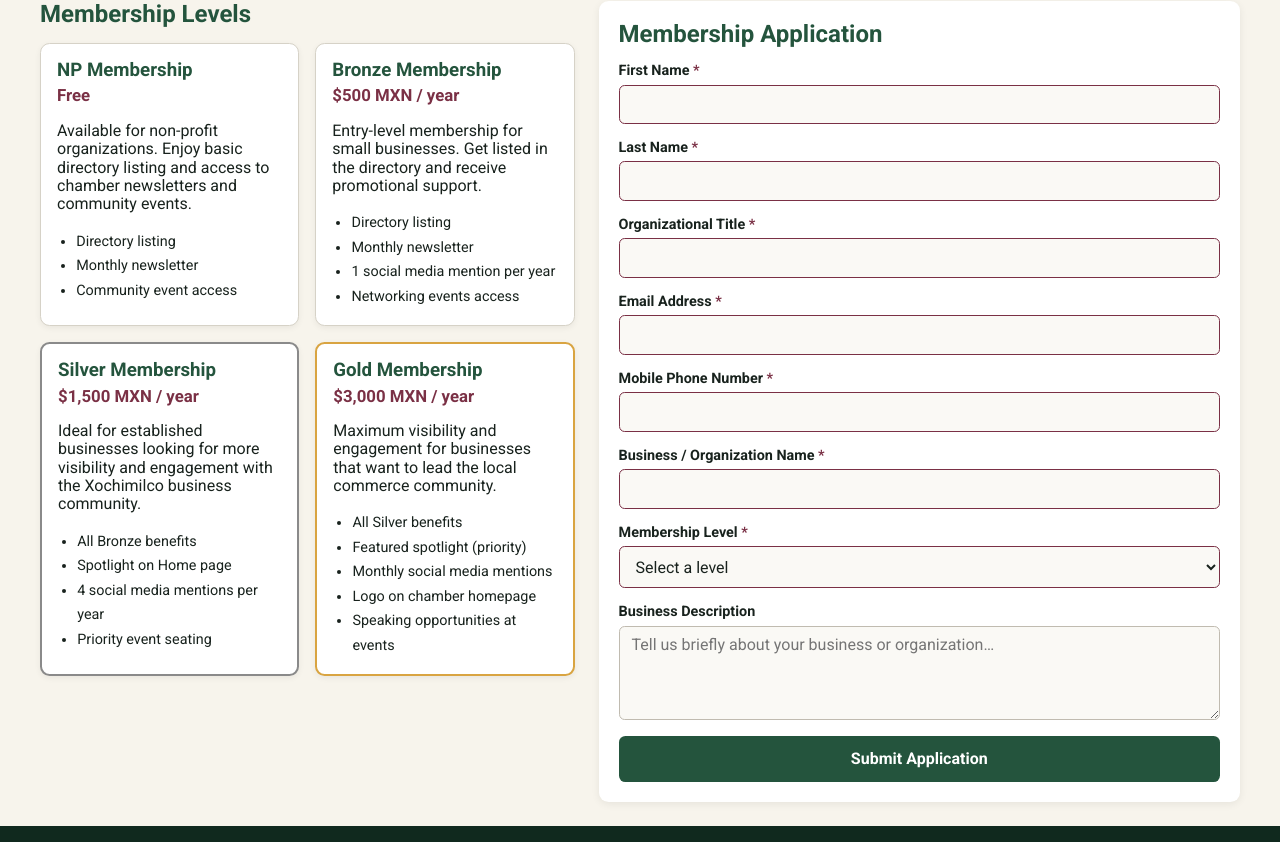
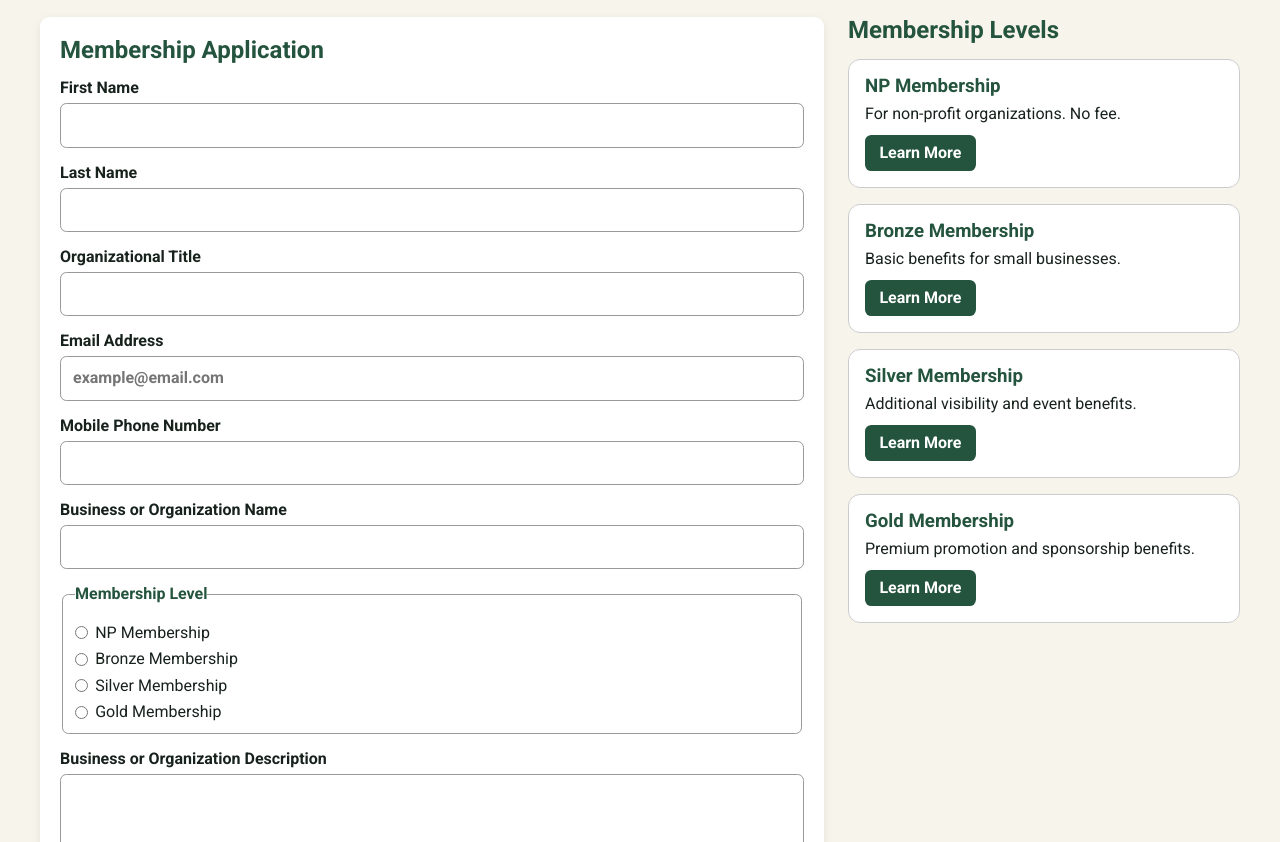
Before and after one commit to Kiven1300/wdd231, a plain HTML site: page chamber/join.html in a window 1280 px wide. Shown: the part 202-1044 px from the top of the page. Drawn offline with Linux system fonts and the light colour scheme.

Commit message:
assignment completed

```diff
--- a/chamber/join.html
+++ b/chamber/join.html
@@ -51,186 +51,217 @@
   </nav>
 
   <main>
-    <h1>Join the Chamber</h1>
+    <h1>Join the Xochimilco Chamber of Commerce</h1>
 
     <div class="join-layout">
+      <section class="join-form-section">
+        <h2>Membership Application</h2>
 
-      <!-- ── Membership Cards ── -->
-      <section class="membership-levels">
+        <form method="get" action="thankyou.html" class="join-form">
+          <label>
+            First Name
+            <input
+              type="text"
+              name="first-name"
+              title="Enter your first name"
+              autocomplete="given-name"
+              required
+            >
+          </label>
+
+          <label>
+            Last Name
+            <input
+              type="text"
+              name="last-name"
+              title="Enter your last name"
+              autocomplete="family-name"
+              required
+            >
+          </label>
+
+          <label>
+            Organizational Title
+            <input
+              type="text"
+              name="organization-title"
+              title="Enter your organizational title. Use at least seven letters, spaces, or hyphens."
+              autocomplete="organization-title"
+              pattern="[A-Za-z\s-]{7,}"
+            >
+          </label>
+
+          <label>
+            Email Address
+            <input
+              type="email"
+              name="email"
+              title="Enter your email address"
+              autocomplete="email"
+              placeholder="example@email.com"
+              required
+            >
+          </label>
+
+          <label>
+            Mobile Phone Number
+            <input
+              type="tel"
+              name="phone"
+              title="Enter your mobile phone number"
+              autocomplete="tel"
+              required
+            >
+          </label>
+
+          <label>
+            Business or Organization Name
+            <input
+              type="text"
+              name="organization"
+              title="Enter your business or organization name"
+              autocomplete="organization"
+              required
+            >
+          </label>
+
+          <fieldset>
+            <legend>Membership Level</legend>
+
+            <label>
+              <input
+                type="radio"
+                name="membership"
+                value="np"
+                title="Select NP Membership"
+                required
+              >
+              NP Membership
+            </label>
+
+            <label>
+              <input
+                type="radio"
+                name="membership"
+                value="bronze"
+                title="Select Bronze Membership"
+              >
+              Bronze Membership
+            </label>
+
+            <label>
+              <input
+                type="radio"
+                name="membership"
+                value="silver"
+                title="Select Silver Membership"
+              >
+              Silver Membership
+            </label>
+
+            <label>
+              <input
+                type="radio"
+                name="membership"
+                value="gold"
+                title="Select Gold Membership"
+              >
+              Gold Membership
+            </label>
+          </fieldset>
+
+          <label>
+            Business or Organization Description
+            <textarea
+              name="description"
+              title="Describe your business or organization"
+              rows="5"
+            ></textarea>
+          </label>
+
+          <input type="hidden" name="timestamp" id="timestamp">
+
+          <input type="submit" value="Apply for Membership">
+        </form>
+      </section>
+
+      <section class="membership-section">
         <h2>Membership Levels</h2>
 
-        <div class="level-cards">
-          <article class="level-card">
+        <div class="membership-cards">
+          <article class="membership-card">
             <h3>NP Membership</h3>
-            <p class="level-price">Free</p>
-            <p>
-              Available for non-profit organizations. Enjoy basic directory
-              listing and access to chamber newsletters and community events.
-            </p>
-            <ul>
-              <li>Directory listing</li>
-              <li>Monthly newsletter</li>
-              <li>Community event access</li>
-            </ul>
+            <p>For non-profit organizations. No fee.</p>
+            <button type="button" data-dialog="np-modal">Learn More</button>
           </article>
 
-          <article class="level-card">
+          <article class="membership-card">
             <h3>Bronze Membership</h3>
-            <p class="level-price">$500 MXN / year</p>
-            <p>
-              Entry-level membership for small businesses. Get listed in the
-              directory and receive promotional support.
-            </p>
-            <ul>
-              <li>Directory listing</li>
-              <li>Monthly newsletter</li>
-              <li>1 social media mention per year</li>
-              <li>Networking events access</li>
-            </ul>
+            <p>Basic benefits for small businesses.</p>
+            <button type="button" data-dialog="bronze-modal">Learn More</button>
           </article>
 
-          <article class="level-card level-card--silver">
+          <article class="membership-card">
             <h3>Silver Membership</h3>
-            <p class="level-price">$1,500 MXN / year</p>
-            <p>
-              Ideal for established businesses looking for more visibility and
-              engagement with the Xochimilco business community.
-            </p>
-            <ul>
-              <li>All Bronze benefits</li>
-              <li>Spotlight on Home page</li>
-              <li>4 social media mentions per year</li>
-              <li>Priority event seating</li>
-            </ul>
+            <p>Additional visibility and event benefits.</p>
+            <button type="button" data-dialog="silver-modal">Learn More</button>
           </article>
 
-          <article class="level-card level-card--gold">
+          <article class="membership-card">
             <h3>Gold Membership</h3>
-            <p class="level-price">$3,000 MXN / year</p>
-            <p>
-              Maximum visibility and engagement for businesses that want to
-              lead the local commerce community.
-            </p>
-            <ul>
-              <li>All Silver benefits</li>
-              <li>Featured spotlight (priority)</li>
-              <li>Monthly social media mentions</li>
-              <li>Logo on chamber homepage</li>
-              <li>Speaking opportunities at events</li>
-            </ul>
+            <p>Premium promotion and sponsorship benefits.</p>
+            <button type="button" data-dialog="gold-modal">Learn More</button>
           </article>
         </div>
       </section>
+    </div>
 
-      <!-- ── Application Form ── -->
-      <section class="join-form-section">
-        <h2>Membership Application</h2>
+    <dialog id="np-modal">
+      <h3>NP Membership Benefits</h3>
+      <p>This level is designed for non-profit organizations and has no fee.</p>
+      <ul>
+        <li>Basic directory listing</li>
+        <li>Community event invitations</li>
+        <li>Access to chamber newsletters</li>
+      </ul>
+      <button type="button" class="close-modal">Close</button>
+    </dialog>
 
-        <form
-          id="join-form"
-          method="get"
-          action="thankyou.html"
-          novalidate
-        >
-          <div class="form-group">
-            <label for="first-name">First Name <span aria-hidden="true">*</span></label>
-            <input
-              type="text"
-              id="first-name"
-              name="firstName"
-              autocomplete="given-name"
-              required
-              pattern="[A-Za-zÀ-ÿ\s\-]{2,}"
-              title="At least 2 letters"
-            >
-          </div>
+    <dialog id="bronze-modal">
+      <h3>Bronze Membership Benefits</h3>
+      <p>This level is ideal for small businesses that want basic chamber visibility.</p>
+      <ul>
+        <li>Business directory listing</li>
+        <li>Networking event invitations</li>
+        <li>Member newsletter access</li>
+      </ul>
+      <button type="button" class="close-modal">Close</button>
+    </dialog>
 
-          <div class="form-group">
-            <label for="last-name">Last Name <span aria-hidden="true">*</span></label>
-            <input
-              type="text"
-              id="last-name"
-              name="lastName"
-              autocomplete="family-name"
-              required
-              pattern="[A-Za-zÀ-ÿ\s\-]{2,}"
-              title="At least 2 letters"
-            >
-          </div>
+    <dialog id="silver-modal">
+      <h3>Silver Membership Benefits</h3>
+      <p>This level provides additional promotional opportunities and member discounts.</p>
+      <ul>
+        <li>Enhanced directory listing</li>
+        <li>Training event discounts</li>
+        <li>Social media promotion opportunities</li>
+        <li>Eligibility for homepage spotlight ads</li>
+      </ul>
+      <button type="button" class="close-modal">Close</button>
+    </dialog>
 
-          <div class="form-group">
-            <label for="org-title">Organizational Title <span aria-hidden="true">*</span></label>
-            <input
-              type="text"
-              id="org-title"
-              name="orgTitle"
-              autocomplete="organization-title"
-              required
-              pattern="[A-Za-zÀ-ÿ\s\-]{7,}"
-              title="At least 7 characters"
-            >
-          </div>
-
-          <div class="form-group">
-            <label for="email">Email Address <span aria-hidden="true">*</span></label>
-            <input
-              type="email"
-              id="email"
-              name="email"
-              autocomplete="email"
-              required
-            >
-          </div>
-
-          <div class="form-group">
-            <label for="phone">Mobile Phone Number <span aria-hidden="true">*</span></label>
-            <input
-              type="tel"
-              id="phone"
-              name="phone"
-              autocomplete="tel"
-              required
-            >
-          </div>
-
-          <div class="form-group">
-            <label for="business-name">Business / Organization Name <span aria-hidden="true">*</span></label>
-            <input
-              type="text"
-              id="business-name"
-              name="businessName"
-              autocomplete="organization"
-              required
-            >
-          </div>
-
-          <div class="form-group">
-            <label for="membership-level">Membership Level <span aria-hidden="true">*</span></label>
-            <select id="membership-level" name="membershipLevel" required>
-              <option value="" disabled selected>Select a level</option>
-              <option value="np">NP Membership (Non-Profit)</option>
-              <option value="bronze">Bronze Membership</option>
-              <option value="silver">Silver Membership</option>
-              <option value="gold">Gold Membership</option>
-            </select>
-          </div>
-
-          <div class="form-group">
-            <label for="description">Business Description</label>
-            <textarea
-              id="description"
-              name="description"
-              rows="4"
-              placeholder="Tell us briefly about your business or organization…"
-            ></textarea>
-          </div>
-
-          <input type="hidden" id="timestamp" name="timestamp">
-
-          <button type="submit" class="submit-button">Submit Application</button>
-        </form>
-      </section>
-    </div>
+    <dialog id="gold-modal">
+      <h3>Gold Membership Benefits</h3>
+      <p>This level is designed for organizations that want premium visibility and sponsorship opportunities.</p>
+      <ul>
+        <li>Premium directory listing</li>
+        <li>Priority homepage spotlight placement</li>
+        <li>Event sponsorship opportunities</li>
+        <li>Advertising opportunities</li>
+        <li>Discounted chamber luncheon access</li>
+      </ul>
+      <button type="button" class="close-modal">Close</button>
+    </dialog>
   </main>
 
   <footer>
--- a/chamber/styles/larger.css
+++ b/chamber/styles/larger.css
@@ -136,11 +136,12 @@
   /* ── Join desktop ──────────────────────────────────────────────────────────── */
 
   .join-layout {
-    grid-template-columns: 1fr 1.2fr;
+    grid-template-columns: 2fr 1fr;
     align-items: start;
   }
 
-  .level-cards {
-    grid-template-columns: 1fr 1fr;
+  .membership-section {
+    position: sticky;
+    top: 1rem;
   }
 }
--- a/chamber/styles/small.css
+++ b/chamber/styles/small.css
@@ -566,57 +566,15 @@ footer p {
 .join-layout {
   display: grid;
   gap: 1.5rem;
+  padding: 1rem 0;
 }
 
-.membership-levels h2,
+.membership-section h2,
 .join-form-section h2 {
   margin: 0 0 0.9rem;
   color: var(--primary);
 }
 
-.level-cards {
-  display: grid;
-  gap: 1rem;
-}
-
-.level-card {
-  background-color: var(--surface);
-  border: 1px solid #d6d2c7;
-  border-radius: 0.6rem;
-  padding: 1rem;
-  box-shadow: 0 2px 6px rgba(0, 0, 0, 0.06);
-}
-
-.level-card h3 {
-  margin: 0 0 0.3rem;
-  color: var(--primary);
-}
-
-.level-price {
-  font-weight: 700;
-  font-size: 1.05rem;
-  color: var(--accent);
-  margin: 0 0 0.5rem;
-}
-
-.level-card ul {
-  margin: 0.5rem 0 0;
-  padding-left: 1.2rem;
-  font-size: 0.9rem;
-  line-height: 1.7;
-}
-
-.level-card--silver {
-  border-color: #8a8a8a;
-  border-width: 2px;
-}
-
-.level-card--gold {
-  border-color: var(--secondary);
-  border-width: 2px;
-}
-
-/* Form */
 .join-form-section {
   background-color: var(--surface);
   border-radius: 0.6rem;
@@ -624,113 +582,188 @@ footer p {
   box-shadow: 0 2px 8px rgba(0, 0, 0, 0.07);
 }
 
-.form-group {
-  display: flex;
-  flex-direction: column;
-  gap: 0.3rem;
-  margin-bottom: 1rem;
+.join-form {
+  display: grid;
+  gap: 1rem;
 }
 
-.form-group label {
-  font-weight: 700;
-  font-size: 0.9rem;
+.join-form label {
+  display: grid;
+  gap: 0.35rem;
+  font-weight: 600;
 }
 
-.form-group label span {
-  color: var(--accent);
+.join-form input,
+.join-form textarea {
+  width: 100%;
+  padding: 0.75rem;
+  border: 1px solid #999;
+  border-radius: 0.4rem;
+  font: inherit;
 }
 
-.form-group input,
-.form-group select,
-.form-group textarea {
-  padding: 0.6rem 0.75rem;
-  border: 1px solid #c0bbb0;
-  border-radius: 0.35rem;
-  font-family: inherit;
-  font-size: 1rem;
-  background-color: #faf9f5;
-  color: var(--text);
-  width: 100%;
+.join-form fieldset {
+  border: 1px solid #999;
+  border-radius: 0.4rem;
+  padding: 0.75rem;
 }
 
-.form-group input:focus,
-.form-group select:focus,
-.form-group textarea:focus {
+.join-form legend {
+  font-weight: 700;
+  color: var(--primary);
+}
+
+.join-form fieldset label {
+  display: flex;
+  align-items: center;
+  gap: 0.45rem;
+  margin-top: 0.5rem;
+  font-weight: 400;
+}
+
+.join-form input[type='radio'] {
+  width: auto;
+  padding: 0;
+}
+
+.join-form input:focus,
+.join-form textarea:focus {
   outline: 2px solid var(--primary);
   outline-offset: 2px;
-  border-color: var(--primary);
 }
 
-.form-group input:invalid:not(:placeholder-shown),
-.form-group select:invalid {
-  border-color: var(--accent);
+.join-form input[type='submit'] {
+  border: none;
+  cursor: pointer;
+  background-color: var(--primary);
+  color: #ffffff;
+  font-weight: 700;
 }
 
-.submit-button {
-  display: block;
-  width: 100%;
-  padding: 0.85rem;
+.join-form input[type='submit']:hover,
+.join-form input[type='submit']:focus-visible {
+  background-color: #1b3f2e;
+}
+
+.membership-cards {
+  display: grid;
+  gap: 1rem;
+}
+
+.membership-card {
+  padding: 1rem;
+  border: 1px solid #ccc;
+  border-radius: 0.75rem;
+  background-color: #ffffff;
+  animation: fade-up 0.8s ease-out both;
+}
+
+.membership-card:nth-child(2) {
+  animation-delay: 0.15s;
+}
+
+.membership-card:nth-child(3) {
+  animation-delay: 0.3s;
+}
+
+.membership-card:nth-child(4) {
+  animation-delay: 0.45s;
+}
+
+.membership-card h3 {
+  margin: 0 0 0.45rem;
+  color: var(--primary);
+}
+
+.membership-card p {
+  margin: 0 0 0.75rem;
+}
+
+.membership-card button {
+  border: none;
+  border-radius: 0.4rem;
+  padding: 0.55rem 0.9rem;
+  cursor: pointer;
+  font: inherit;
+  font-weight: 700;
   background-color: var(--primary);
   color: #ffffff;
-  font-size: 1rem;
-  font-weight: 700;
-  font-family: inherit;
+}
+
+.membership-card button:hover,
+.membership-card button:focus-visible {
+  background-color: #1b3f2e;
+}
+
+dialog {
+  border: none;
+  border-radius: 0.75rem;
+  padding: 1.5rem;
+  max-width: 90%;
+  color: var(--text);
+  background-color: #ffffff;
+}
+
+dialog::backdrop {
+  background-color: rgb(0 0 0 / 0.6);
+}
+
+.close-modal {
+  margin-top: 1rem;
   border: none;
   border-radius: 0.4rem;
+  padding: 0.55rem 0.9rem;
   cursor: pointer;
-  transition: background-color 0.2s ease;
+  font: inherit;
+  font-weight: 700;
+  background-color: var(--primary);
+  color: #ffffff;
 }
 
-.submit-button:hover,
-.submit-button:focus-visible {
-  background-color: #1b3f2e;
+@keyframes fade-up {
+  from {
+    opacity: 0;
+    transform: translateY(1rem);
+  }
+
+  to {
+    opacity: 1;
+    transform: translateY(0);
+  }
 }
 
 /* ── Thank You ─────────────────────────────────────────────────────────────── */
 
-.thankyou-section {
+.thank-you {
   max-width: 640px;
   margin: 2rem auto;
-  text-align: center;
 }
 
-.thankyou-section h1 {
+.thank-you h1,
+.thank-you h2 {
   color: var(--primary);
 }
 
-.thankyou-section > p {
+.thank-you > p {
   margin-bottom: 1.5rem;
-  font-size: 1.05rem;
-  line-height: 1.6;
 }
 
-.application-summary {
+.submitted-info {
   background-color: var(--surface);
   border-radius: 0.6rem;
   padding: 1.25rem;
-  margin-bottom: 1.5rem;
-  text-align: left;
   box-shadow: 0 2px 8px rgba(0, 0, 0, 0.07);
-}
-
-.application-summary h2 {
-  margin: 0 0 0.9rem;
-  color: var(--primary);
-  font-size: 1.1rem;
-}
-
-#summary-list {
+  margin: 0;
   display: grid;
   grid-template-columns: auto 1fr;
   gap: 0.4rem 1rem;
-  margin: 0;
 }
 
-#summary-list dt {
+.submitted-info dt {
   font-weight: 700;
   color: var(--primary);
 }
 
-#summary-list dd {
+.submitted-info dd {
   margin: 0;
 }
```
Also changed, not shown: chamber/scripts/join.js (+40 -1 lines), chamber/scripts/thankyou.js (+13 -42 lines), chamber/thankyou.html (+40 -10 lines).
